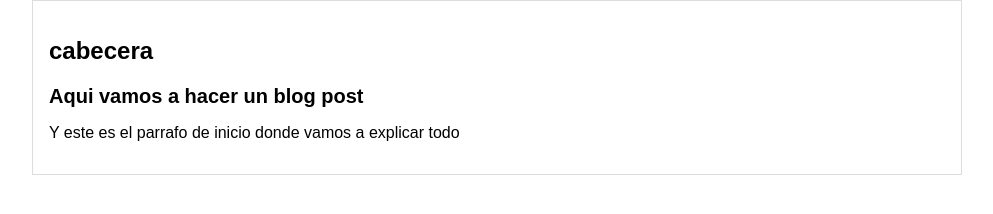
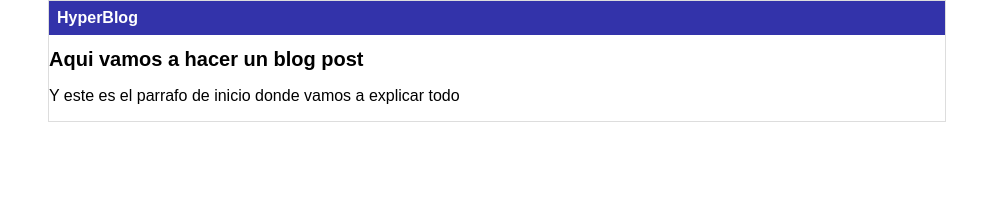
Before and after one commit to toledo96/hyperblog, a plain HTML site: page index.html in a window 1280 px wide. Shown: the whole page, without its empty margins (143-1136 px from the left). Drawn offline with Linux system fonts and the light colour scheme.

Commit message:
Finalizada la cabecera con diseño

```diff
--- a/css/estilos.css
+++ b/css/estilos.css
@@ -8,7 +8,7 @@ body{
 
 #container{
     width: 70%;
-    padding: 1em;
+    padding: 0;
     text-align: left;
     border: 1px solid #DDD;
     margin: 0 auto;
@@ -18,3 +18,15 @@ body{
     font-size: 20px;
 
 }
+
+#cabecera{
+    background:  #33A;
+    color: white;
+    margin: 0;
+    padding: 0.5em;
+    font-weight: bold;
+}
+
+#post{
+
+}
--- a/index.html
+++ b/index.html
@@ -9,8 +9,8 @@
 </head>
 <body>
     <div id="container">
-        <div class="cabecera">
-            <h2>cabecera</h2>
+        <div id="cabecera">
+            HyperBlog
         </div>
        <div id="post">
         <h1>Aqui vamos a hacer un blog post</h1>
```
